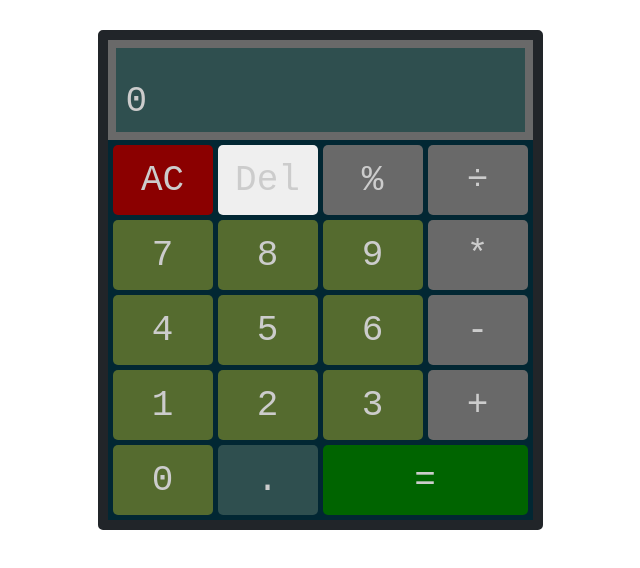
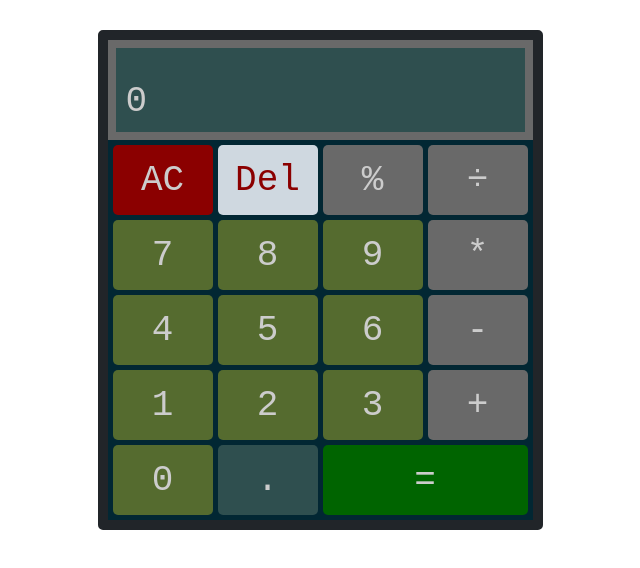
Before and after one commit to Abdl-Hafeez/calculator, a plain HTML site: page index.html in a window 1280 px wide. Shown: the whole page, without its empty margins (320-960 px from the left). Drawn offline with Linux system fonts and the light colour scheme.

Commit message:
Style the backspace button

```diff
--- a/styles.css
+++ b/styles.css
@@ -45,6 +45,11 @@
     background-color: darkred;
 }
 
+.buttons .backspace {
+    background-color: #cfd8e0;
+    color: darkred;
+}
+
 .buttons .digit {
     background-color: darkolivegreen;
 }
```
